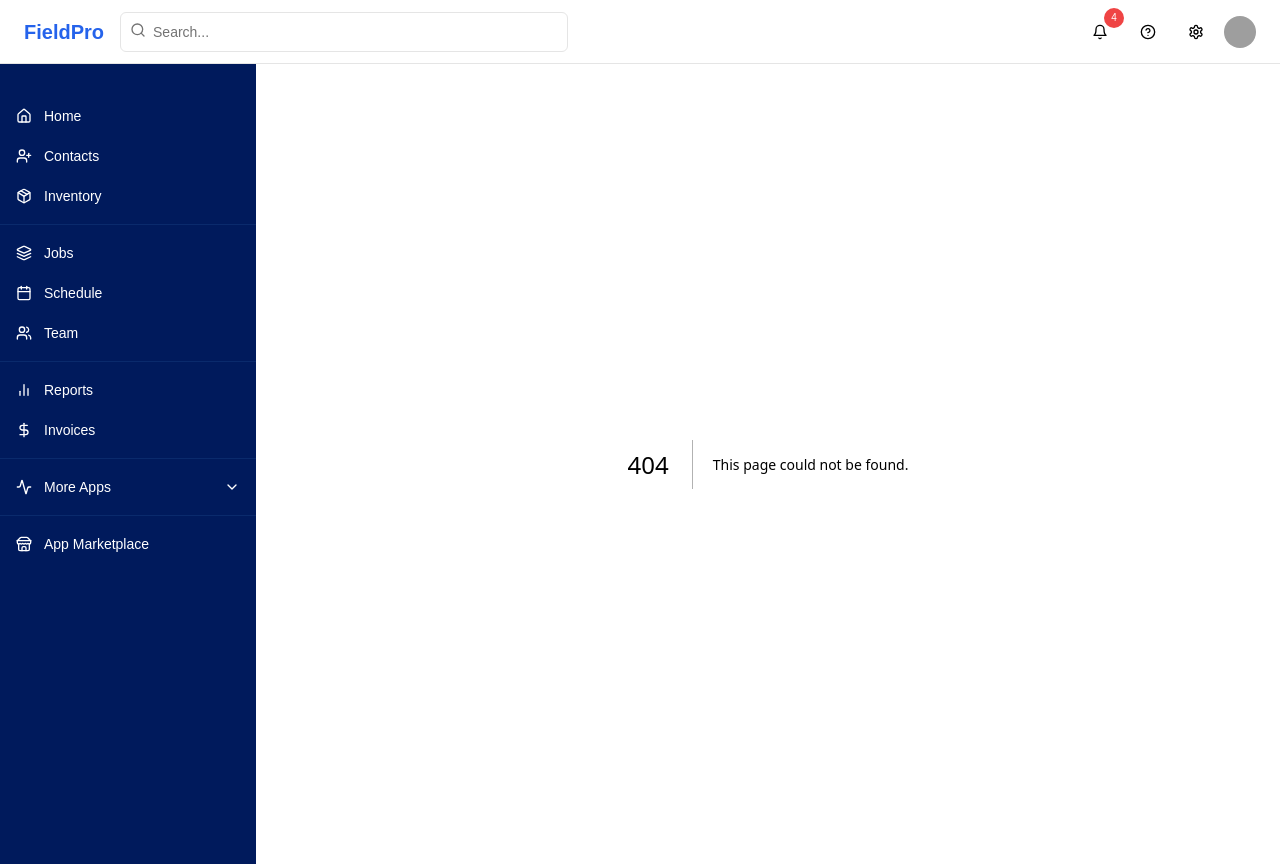
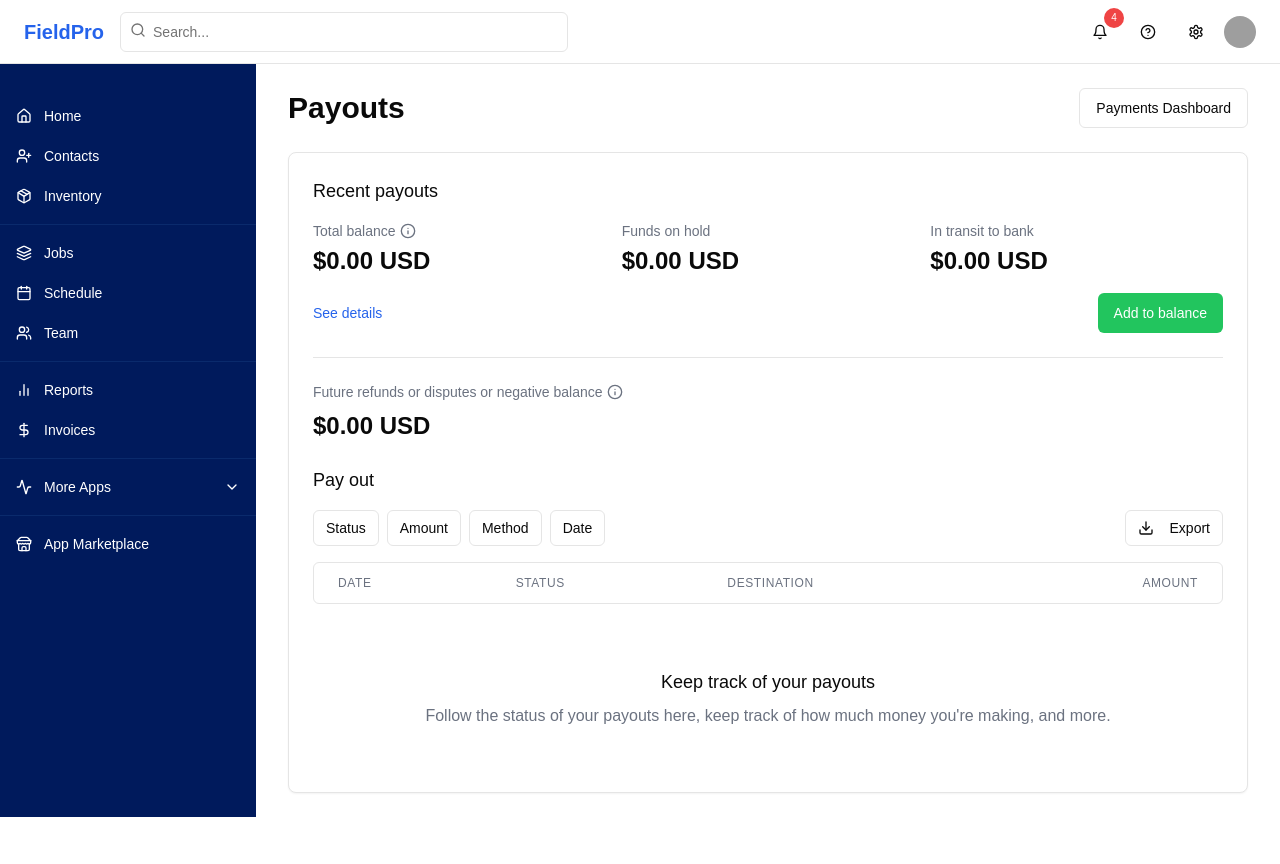
Before and after one commit to nickperaltab/new-beginning-craft, a Next.js app: page /method-pay/payouts in a window 1280 px wide. Before the commit this address had no page. After the commit the page ends 817 px from the top, so only its background shows below. Built offline with nearby package versions, Linux system fonts and the light colour scheme; grey boxes are pictures that could not be loaded.

Commit message:
Added Method Pay payouts screen with navigation between payments dashboard

```diff
--- a/app/method-pay/page.tsx
+++ b/app/method-pay/page.tsx
@@ -8,11 +8,19 @@ import Link from "next/link"
 export default function MethodPayPage() {
   return (
     <div className="container mx-auto py-10 px-4 max-w-5xl">
-      <div className="mb-6">
+      <div className="flex justify-between items-center mb-6">
         <Link href="/settings" className="flex items-center text-blue-600 hover:text-blue-800">
           <ArrowLeft className="h-4 w-4 mr-2" />
           Back to Settings
         </Link>
+        <div className="flex gap-3">
+          <Link href="/payments">
+            <Button variant="outline">Payments Dashboard</Button>
+          </Link>
+          <Link href="/method-pay/payouts">
+            <Button variant="outline">Payouts</Button>
+          </Link>
+        </div>
       </div>
 
       <div className="text-center mb-12">
--- /dev/null
+++ b/app/method-pay/payouts/page.tsx
@@ -0,0 +1,103 @@
+"use client"
+
+import { useState } from "react"
+import Link from "next/link"
+import { Button } from "@/components/ui/button"
+import { Card, CardContent, CardHeader, CardTitle } from "@/components/ui/card"
+import { Tabs, TabsContent, TabsList, TabsTrigger } from "@/components/ui/tabs"
+import { InfoIcon, Download, HelpCircle } from "lucide-react"
+import { Badge } from "@/components/ui/badge"
+import { Separator } from "@/components/ui/separator"
+
+export default function PayoutsPage() {
+  return (
+    <div className="container mx-auto py-6 space-y-6">
+      <div className="flex justify-between items-center">
+        <h1 className="text-3xl font-bold">Payouts</h1>
+        <div className="flex items-center gap-2">
+          <Link href="/method-pay">
+            <Button variant="outline">Payments Dashboard</Button>
+          </Link>
+        </div>
+      </div>
+
+      <Card>
+        <CardContent className="p-6 space-y-6">
+          <div className="space-y-4">
+            <h2 className="text-lg font-medium">Recent payouts</h2>
+
+            <div className="grid grid-cols-3 gap-4">
+              <div className="space-y-1">
+                <div className="flex items-center text-sm text-gray-500">
+                  Total balance <InfoIcon className="h-4 w-4 ml-1" />
+                </div>
+                <div className="text-2xl font-bold">$0.00 USD</div>
+              </div>
+
+              <div className="space-y-1">
+                <div className="text-sm text-gray-500">Funds on hold</div>
+                <div className="text-2xl font-bold">$0.00 USD</div>
+              </div>
+
+              <div className="space-y-1">
+                <div className="text-sm text-gray-500">In transit to bank</div>
+                <div className="text-2xl font-bold">$0.00 USD</div>
+              </div>
+            </div>
+
+            <div className="flex justify-between items-center">
+              <Button variant="link" className="text-blue-600 p-0 h-auto">See details</Button>
+              <Button className="bg-green-500 hover:bg-green-600">Add to balance</Button>
+            </div>
+          </div>
+
+          <Separator />
+
+          <div className="space-y-2">
+            <div className="flex items-center text-sm text-gray-500">
+              Future refunds or disputes or negative balance <InfoIcon className="h-4 w-4 ml-1" />
+            </div>
+            <div className="text-2xl font-bold">$0.00 USD</div>
+          </div>
+
+          <div className="space-y-4">
+            <h3 className="text-lg font-medium">Pay out</h3>
+
+            <div className="flex items-center space-x-2">
+              <Button variant="outline" size="sm">Status</Button>
+              <Button variant="outline" size="sm">Amount</Button>
+              <Button variant="outline" size="sm">Method</Button>
+              <Button variant="outline" size="sm">Date</Button>
+              <div className="flex-1"></div>
+              <Button variant="outline" size="sm" className="ml-auto">
+                <Download className="h-4 w-4 mr-2" />
+                Export
+              </Button>
+            </div>
+
+            <div className="border rounded-md">
+              <table className="min-w-full divide-y divide-gray-200">
+                <thead>
+                  <tr>
+                    <th className="px-6 py-3 text-left text-xs font-medium text-gray-500 uppercase tracking-wider">Date</th>
+                    <th className="px-6 py-3 text-left text-xs font-medium text-gray-500 uppercase tracking-wider">Status</th>
+                    <th className="px-6 py-3 text-left text-xs font-medium text-gray-500 uppercase tracking-wider">Destination</th>
+                    <th className="px-6 py-3 text-right text-xs font-medium text-gray-500 uppercase tracking-wider">Amount</th>
+                  </tr>
+                </thead>
+                <tbody className="bg-white divide-y divide-gray-200">
+                  {/* No data state */}
+                </tbody>
+              </table>
+            </div>
+          </div>
+
+          <div className="text-center py-10 space-y-2">
+            <h3 className="text-lg font-medium">Keep track of your payouts</h3>
+            <p className="text-gray-500">Follow the status of your payouts here, keep track of how much money you're making, and more.</p>
+          </div>
+        </CardContent>
+      </Card>
+    </div>
+  )
+}
--- a/app/payments/page.tsx
+++ b/app/payments/page.tsx
@@ -172,9 +172,19 @@ export default function PaymentsPage() {
 
   return (
     <div className="flex flex-col gap-6 p-6">
-      <div className="flex flex-col gap-2">
-        <h1 className="text-3xl font-bold">Payments</h1>
-        <p className="text-muted-foreground">Manage and track all payment transactions</p>
+      <div className="flex justify-between items-center">
+        <div className="flex flex-col gap-2">
+          <h1 className="text-3xl font-bold">Payments</h1>
+          <p className="text-muted-foreground">Manage and track all payment transactions</p>
+        </div>
+        <div className="flex gap-3">
+          <Link href="/method-pay">
+            <Button variant="outline">Method Pay Dashboard</Button>
+          </Link>
+          <Link href="/method-pay/payouts">
+            <Button variant="outline">Payouts</Button>
+          </Link>
+        </div>
       </div>
 
       {/* Payment Summary Metrics */}
```
